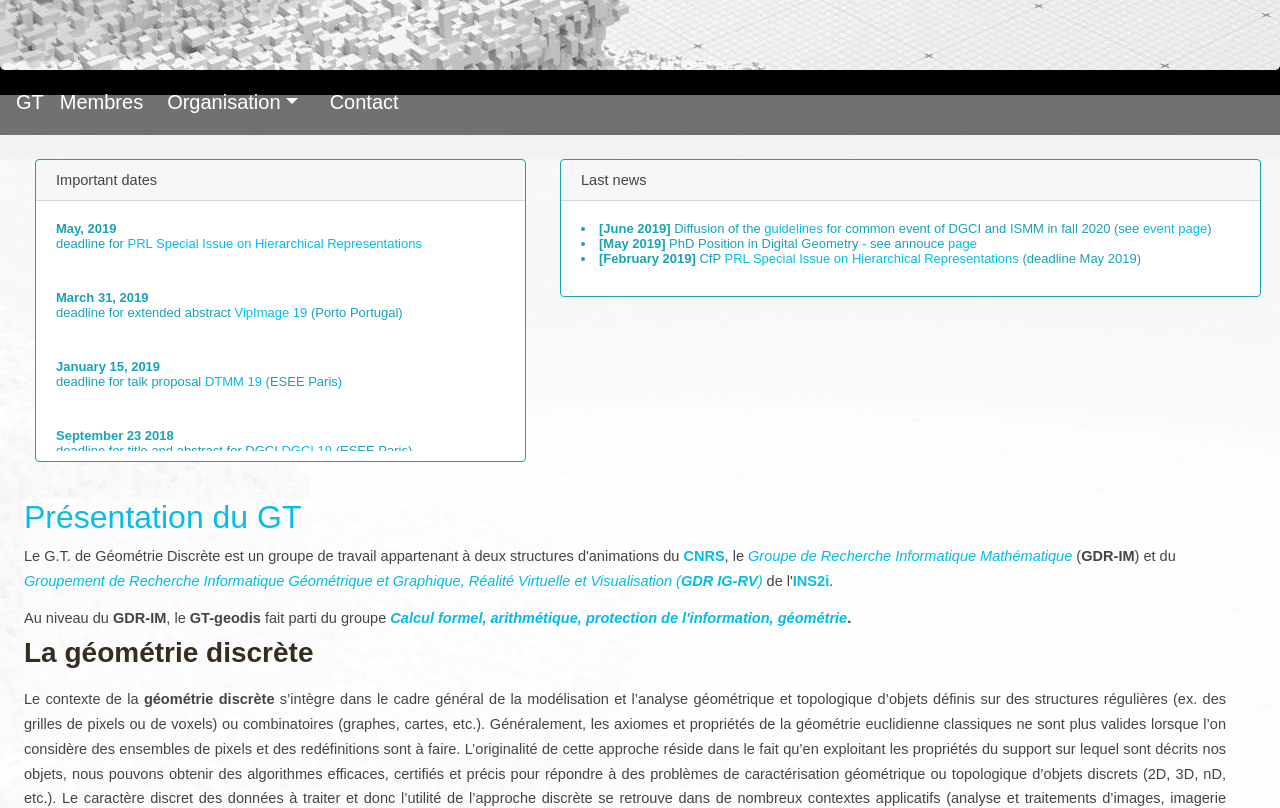
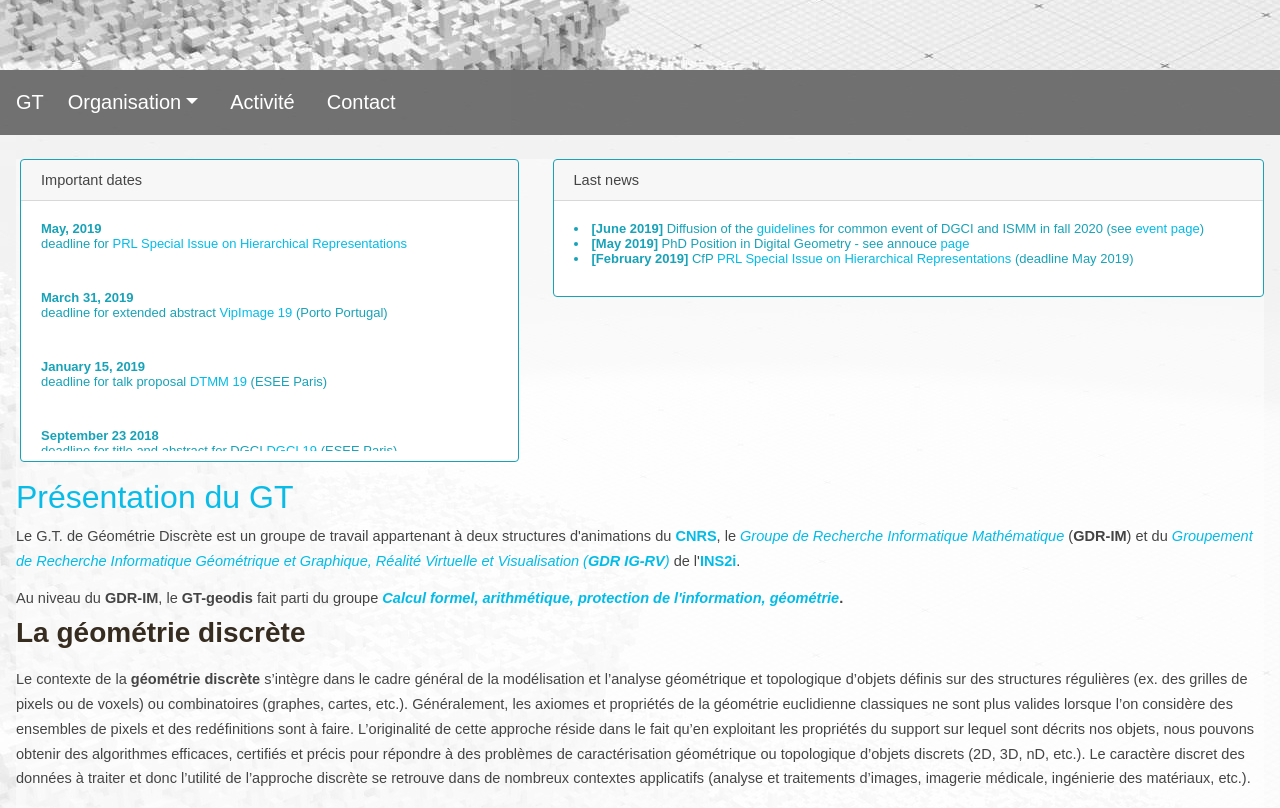
Before and after one commit to gt-geodismm/site, a plain HTML site: page index.html in a window 1280 px wide. Shown: the part 152-960 px from the top of the page. Drawn offline with nearby package versions, Linux system fonts and the light colour scheme.

Commit message:
clean templates and fix warnings

```diff
--- a/head.html
+++ b/head.html
@@ -1,17 +1,13 @@
- <head>
-        <meta charset="utf-8">
-            <meta name="viewport" content="width=device-width, initial-scale=1, shrink-to-fit=no">
-                <meta name="description" content="">
-                    <meta name="author" content="">
-                        <link rel="icon" href="../../../../favicon.ico">
+<head>
+  <meta name="viewport" content="width=device-width, initial-scale=1, shrink-to-fit=no"/>
+  <meta name="description" content=""/>
+  <meta name="author" content=""/>
+  <link rel="icon" href="../../../../favicon.ico"/>
 
-                        <title>Site du GT GeoDisMM</title>
+  <title>Site du GT GeoDisMM</title>
 
-                        <!-- Bootstrap core CSS -->
-                        <link href="dist/css/bootstrap.min.css" rel="stylesheet">
-                        <link rel="stylesheet" type="text/css" href="dist/css/custom.css">
-
-
-
+  <!-- Bootstrap core CSS -->
+  <link href="dist/css/bootstrap.min.css" rel="stylesheet"/>
+  <link rel="stylesheet" type="text/css" href="dist/css/custom.css"/>
 
  </head>
--- a/importantDates.html
+++ b/importantDates.html
@@ -1,51 +1,51 @@
                 <div class="card border-info ml-1  mb-3 " >
                     <div class="card-header">Important dates</div>
                     <div class="card-body text-info card-body-scroll">
-                        <font size=-1>
+                        <font size="-1">
                             <div class="content color">
                                 <dl>
                                  <dt> May, 2019</dt>
-                                    <dd>  deadline for <a href= "https://www.journals.elsevier.com/pattern-recognition-letters/call-for-papers/special-issue-hierarchical-representations-new-results" target="_blank"> PRL Special Issue on Hierarchical Representations </a>  </dd><br>
+                                    <dd>  deadline for <a href= "https://www.journals.elsevier.com/pattern-recognition-letters/call-for-papers/special-issue-hierarchical-representations-new-results" target="_blank"> PRL Special Issue on Hierarchical Representations </a>  </dd><br/>
                                 </dl>
                                 <dl>
                                  <dt> March 31, 2019</dt>
-                                    <dd>  deadline for extended abstract  <a href="https://web.fe.up.pt/~vipimage/nav/conference/dates.html">VipImage 19 </a> (Porto Portugal) </dd><br>
+                                    <dd>  deadline for extended abstract  <a href="https://web.fe.up.pt/~vipimage/nav/conference/dates.html">VipImage 19 </a> (Porto Portugal) </dd><br/>
                                 </dl>
-                              <dl>
 
                               <dl>
                                  <dt> January 15, 2019</dt>
-                                    <dd>  deadline for talk proposal  <a href="https://dtmm-gb.sciencesconf.org">DTMM 19 </a> (ESEE Paris) </dd><br>
+                                    <dd>  deadline for talk proposal  <a href="https://dtmm-gb.sciencesconf.org">DTMM 19 </a> (ESEE Paris) </dd><br/>
                                 </dl>
                               <dl>
 
                                 <dl>
                                  <dt>September 23  2018</dt>
-                                    <dd>  deadline for title and abstract for DGCI  <a href="https://dgci2019.sciencesconf.org">DGCI 19 </a> (ESEE Paris) </dd><br>
+                                    <dd>  deadline for title and abstract for DGCI  <a href="https://dgci2019.sciencesconf.org">DGCI 19 </a> (ESEE Paris) </dd><br/>
                                 </dl>
                               <dl>
-                                 <dt> <div style="text-decoration: line-through"; >December,1 2018</div>  <div style="color:#CC0000;">December 30 2018 (extended)</div></dt>
-                                    <dd>  deadline for ISMM papers  <a href="http://ismm.uni-saarland.de">ISMM 19 </a> (Saarbrücken, Germany) </dd><br>
+                                 <dt> <div style="text-decoration: line-through" >December,1 2018</div>  <div style="color:#CC0000;">December 30 2018 (extended)</div></dt>
+                                    <dd>  deadline for ISMM papers  <a href="http://ismm.uni-saarland.de">ISMM 19 </a> (Saarbrücken, Germany) </dd><br/>
                                 </dl>
                                     <dt>July, 25 2018</dt>
-                                    <dd>  deadline for short paper abstract to  <a href="https://rrpr2018.sciencesconf.org">RRPR 18 </a> with Reproducible Label </dd><br>
+                                    <dd>  deadline for short paper abstract to  <a href="https://rrpr2018.sciencesconf.org">RRPR 18 </a> with Reproducible Label </dd><br/>
                                 </dl>
 
                               <dl>
                                     <dt>May, 28 2018</dt>
-                                    <dd>  deadline for submission to  <a href="https://rrpr2018.sciencesconf.org">RRPR 18 </a> (in Beijing, China)</dd><br>
+                                    <dd>  deadline for submission to  <a href="https://rrpr2018.sciencesconf.org">RRPR 18 </a> (in Beijing, China)</dd><br/>
                                 </dl>
                                 <dl>
                                     <dt>June, 1 2018</dt>
-                                    <dd>  deadline for submission to  <a href="https://sites.google.com/view/iwcia18">19th IWCIA </a>   (in Porto, Portugal)</dd><br>
+                                    <dd>  deadline for submission to  <a href="https://sites.google.com/view/iwcia18">19th IWCIA </a>   (in Porto, Portugal)</dd><br/>
                                 </dl>
                                 <dl>
                                     <dt>September, 17 2018</dt>
-                                    <dd>  deadline for submission to  <a href="http://www.ctic2019.uma.es"> CTIC 2019 </a>   (in Malaga, Spain)</dd><br>
+                                    <dd>  deadline for submission to  <a href="http://www.ctic2019.uma.es"> CTIC 2019 </a>   (in Malaga, Spain)</dd><br/>
                                 </dl>
 
-                            </div>
+                        </div>
                         </font>
+
                     </div>
 
                 </div>
--- a/index.html
+++ b/index.html
@@ -1,62 +1,31 @@
 <!doctype html>
-<html lang="fr">
-
-
+<html lang="en">
+  <meta charset="UTF-8"/>
   <script src="include.js"></script>
-
   <div contentHead="head.html"> </div>
   <script>includeHTML("contentHead");</script>
 
   <body>
-
     <div id="headerSite" contentHeader="header.html"></div>
     <script>includeHTML("contentHeader");</script>
 
+    <div contentMenu="menu.html"> </div>
+    <script>includeHTML("contentMenu");</script>
 
-        <nav contentMenu="menu.html" id="navMenu" class="navbar  blurry navbar-expand-md navbar-dark  navbar-dark  mb-4 sticky-top">
-          <script>includeHTML("contentMenu");</script>
-       </nav>
-
-        <div class="blurrer"></div>
-        </div>
-        <!--/.nav-collapse -->
-
-      </div>
-        <div id="site_content" class=" ml-0  mr-0">
-
-          <div class="row ml-3 mr-1">
-            <div class="col-12  text-justify  " >
+    <div id="site_content" class=" ml-3 max-auto  mr-3">
 
 
-        <!------ BEGIN of  ROW ----->
+      <!--- Two blocks from importants dates & News --->
       <div class="row">
+        <div  contentDates="importantDates.html" class="col-md-5 max-auto b-3 t-3"></div>
+        <script>includeHTML("contentDates");</script>
+
+        <div  contentNews="news.html" class="col-md-7 mx-auto b-3 t-3"></div>
+        <script>includeHTML("contentNews");</script>
+      </div>
+      <!--- Two blocks from importants dates  & News --->
 
 
-            <!--- Bloc importantes dates  --->
-            <div  contentDates="importantDates.html" class="col-md-5 max-auto b-3 t-3"></div>
-            <script>includeHTML("contentDates");</script>
-            <!--- END Bloc importantes dates  --->
-
-            <div  contentNews="news.html" class="col-md-7 mx-auto b-3 t-3">
-          <script>includeHTML("contentNews");</script>
-
-
-
-
-        </div>
-        <!------ END of ROW ----->
-
-
-
-
-
-
-        <!------ What is GT ----->
-
-        <div id="site_content" class=" ml-2  mr-12">
-            <div class="row">
-                <!------ Description of TC18 ----->
-                <div class="col-sm-12  text-justify   " >
        <h2> Présentation du GT </h2>
 
 
@@ -96,18 +65,13 @@ se retrouve dans de nombreux contextes applicatifs (analyse et
                         traitements d’images, imagerie médicale, ingénierie des matériaux,
                         etc.).</p>
 
+
+
                        <h3><strong>La Morphologie Mathématique</strong></h3>
                       <p>
                         blabla..blabla..blabla..blabla..blabla..blabla..blabla..blabla..blabla..blabla..blabla..blabla..blabla..blabla..blabla..blabla..blabla..blabla..blabla..blabla..blabla..blabla..blabla..blabla..blabla..blabla..blabla..blabla..blabla..blabla..blabla..blabla..blabla..blabla..blabla..blabla..blabla..blabla..blabla..blabla..blabla..
                         blabla..blabla..blabla..blabla..blabla..blabla..blabla..blabla..blabla..blabla..blabla..blabla..blabla..blabla..blabla..blabla..blabla..blabla..blabla..blabla..blabla..blabla..blabla..blabla..blabla..blabla..blabla..blabla..blabla..blabla..blabla..blabla..blabla..blabla..blabla..blabla..blabla..blabla..blabla..blabla..blabla..
                       </p>
-
-                </div>
-                <!------ END Description of TC18 ----->
-
-                </div>
-            </div>
-            <!------ END What is TC18 ----->
 
 
                          <!----- Contact information ------>
@@ -144,24 +108,12 @@ traitements d’images, imagerie médicale, ingénierie des matériaux,
 
 
                 <!----- END Contact information ------>
-</div>
-</div>
 
 
 
-            <!-- Bootstrap core JavaScript
-             ================================================== -->
-            <!-- Placed at the end of the document so the pages load faster -->
-            <script src="https://code.jquery.com/jquery-3.2.1.slim.min.js" integrity="sha384-KJ3o2DKtIkvYIK3UENzmM7KCkRr/rE9/Qpg6aAZGJwFDMVNA/GpGFF93hXpG5KkN" crossorigin="anonymous"></script>
-            <script src="dist/js/bootstrap.min.js"></script>
 
-
-            <div id="footerSite"</div>
+    <div id="footerSite"></div>
     <script src="footer.js"></script>
-
     </div>
   </body>
 </html>
-
-<script>
-</script>
--- a/menu.html
+++ b/menu.html
@@ -1,15 +1,11 @@
-
+<nav   id="navMenu" class="navbar  blurry navbar-expand-md navbar-dark  navbar-dark  mb-4 sticky-top">
   <a class="navbar-brand" href="index.html">GT</a>
-
-<a class="navbar-brand" href="membres.html">Membres</a>
-
   <button class="navbar-toggler" type="button" data-toggle="collapse" data-target="#navbarCollapse" aria-controls="navbarCollapse" aria-expanded="false" aria-label="Toggle navigation">
     <span class="navbar-toggler-icon"></span>
   </button>
   <div class="collapse navbar-collapse" id="navbarCollapse">
     <ul class="navbar-nav mr-auto">
 
-          <!---  DEBUT Menu Org  --->
       <li class="navbar-brand dropdown active">
 	<a class="nav-link dropdown-toggle item" data-target="organisation.html"  href="organisation.html"
            id="dropdown01" role="button" data-toggle="dropdown" aria-haspopup="true" aria-expanded="false">Organisation</a>
@@ -18,15 +14,18 @@
 	  <a class="dropdown-item" href="organisation.html#listMember">List of members</a>
 	  <a class="dropdown-item" href="organisation.html#becomemember">How to become a member</a>
         </div>
-            <!---  END Menu Org  --->
+      </li>
 
+      <li class="navbar-brand">
+	<a class="nav-link active" href="activite.html">Activité</a>
+      </li>
 
-
-
-	  </li>
 
       <li class="navbar-brand">
 	<a class="nav-link active" href="contact.html">Contact</a>
       </li>
+
+
     </ul>
   </div>
+</nav>
--- a/news.html
+++ b/news.html
@@ -3,7 +3,7 @@
   <div class="card border-info ml-1 mb-3 " >
     <div class="card-header ">Last news</div>
     <div class="card-body text-info card-body-scroll">
-      <font size=-1>
+      <font size="-1">
 
         <li> <b>[June 2019] </b> Diffusion of the <a href= "https://tc18.org/docspdf/ISMM+DGCI2020.pdf" target="_blank"> guidelines  </a>  for common event of DGCI and ISMM in fall 2020 (see <a href="events.html">event page</a>) </li>
 
```
Also changed, not shown: contact.html (+6 -34 lines), header.html (+10 -8 lines). Lines whose indentation alone changed are shown as unchanged.
